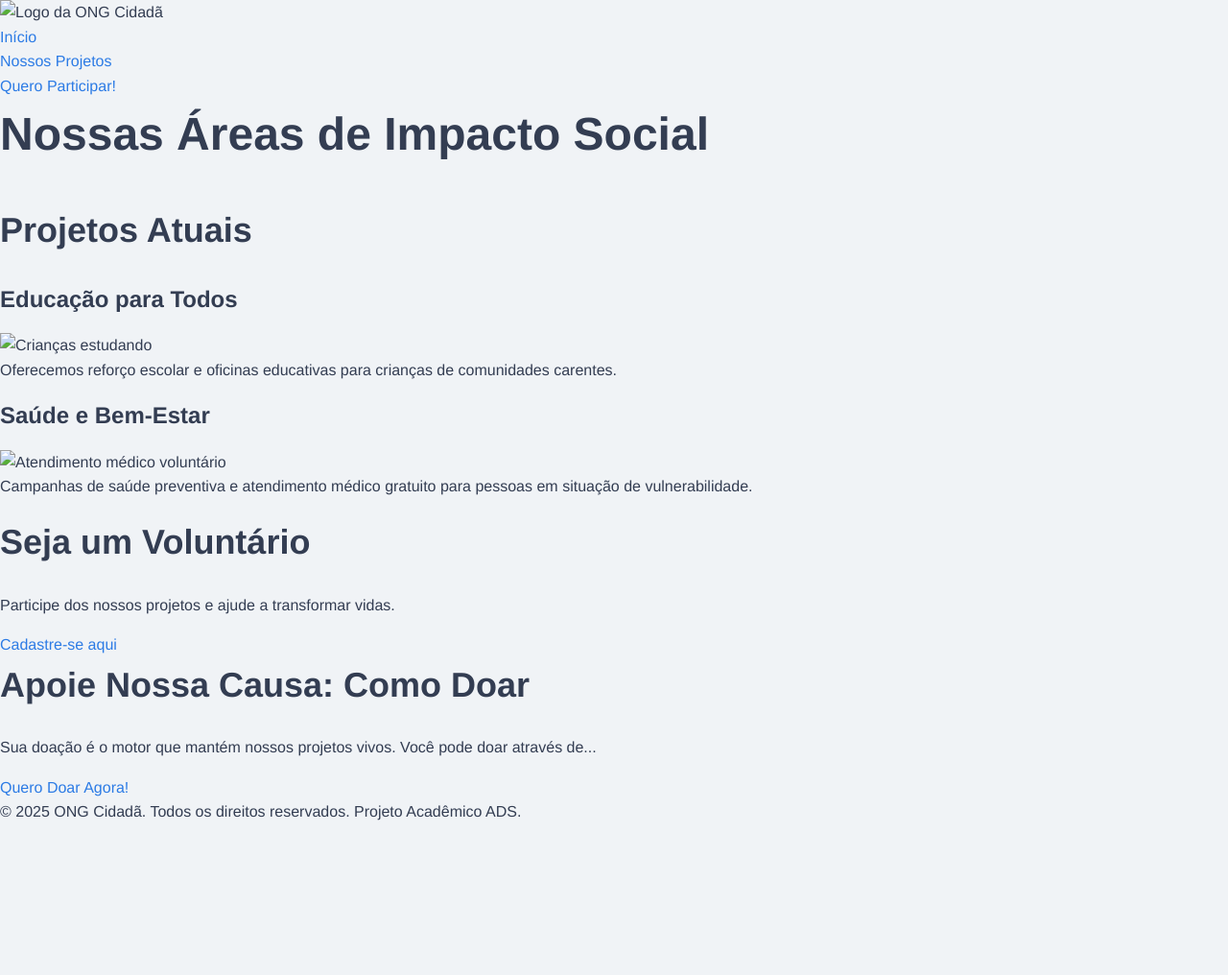
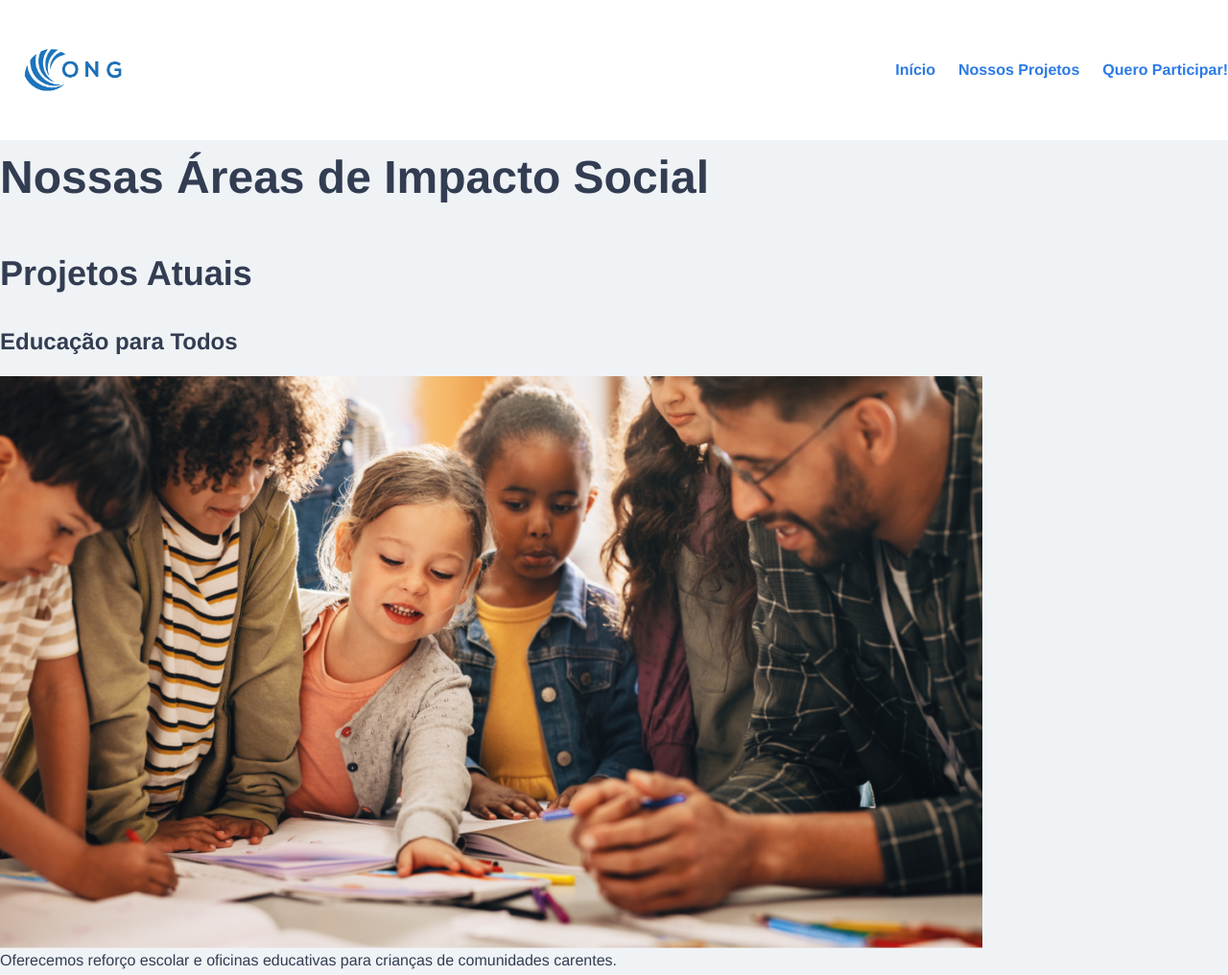
Before and after one commit to Hevelly-pixel/site-ong, a plain HTML site: page projetos.html in a window 1280 px wide. Shown: the top 1016 px of the page at 96% size. Before the commit the page ends 875 px from the top, so only its background shows below. Drawn offline with Linux system fonts and the light colour scheme.

Commit message:
Ajustes Finais e Conclusão da Entrega 2: Estrutura e Estilização Finalizada.

```diff
--- /dev/null
+++ b/css/base/layout/_header.css
@@ -0,0 +1,33 @@
+/*
+  =============================================
+  REQUISITO: NAVEGAÇÃO SOFISTICADA E FLEXBOX
+  =============================================
+*/
+header {
+    background-color: var(--cor-neutra-clara);
+    padding: var(--espaco-2x) 0;
+    border-bottom: 1px solid var(--cor-neutra-fundo);
+}
+
+header nav {
+    display: flex; /* Uso de Flexbox para alinhamento */
+    justify-content: space-between;
+    align-items: center;
+}
+
+/* CÓDIGO CRÍTICO PARA DIMENSIONAR A LOGO (150px) */
+header .logo {
+    width: 150px;
+    height: auto;
+}
+
+header nav ul {
+    display: flex;
+    gap: var(--espaco-3x);
+    margin: 0;
+}
+
+header nav ul li a {
+    font-weight: 600;
+    padding: var(--espaco-1x) 0;
+}
--- a/css/base/layout/components/_cards.css
+++ b/css/base/layout/components/_cards.css
@@ -1,28 +1,38 @@
 /*
   =============================================
-  REQUISITO: SISTEMA DE CARDS RESPONSIVOS
+  SISTEMA DE CARDS RESPONSIVOS
   =============================================
 */
 
 .card {
+    /* Cor de fundo e sombra */
     background-color: var(--cor-neutra-clara);
     border-radius: 8px;
     box-shadow: 0 4px 12px rgba(0, 0, 0, 0.05);
     padding: var(--espaco-3x);
-    display: flex; /* Uso de Flexbox para alinhamento interno */
+
+    /* Requisito: Grid Flexível */
+    display: flex;
     flex-direction: column;
-    height: 100%; /* Garante que todos os cards na mesma row tenham a mesma altura */
+    height: 100%;
     transition: transform 0.3s ease;
 }
 
 .card:hover {
-    transform: translateY(-5px); /* Efeito sutil ao passar o mouse */
+    transform: translateY(-5px);
     box-shadow: 0 8px 20px rgba(0, 0, 0, 0.1);
 }
 
+/* CÓDIGO CRÍTICO PARA DEIXAR AS IMAGENS PROPORCIONAIS */
 .card img {
+    /* Garante que a imagem não ultrapasse a largura do card */
+    max-width: 100%;
+    /* Define uma altura máxima de 200px para todas as imagens de projeto */
+    height: 200px;
+    /* MANTÉM A PROPORÇÃO: Recorta a imagem para preencher o espaço sem distorcer */
+    object-fit: cover;
+
     margin-bottom: var(--espaco-2x);
     border-radius: 4px;
-    object-fit: cover;
-    height: 200px; /* Altura fixa para as imagens dentro dos cards */
+    display: block;
 }
--- a/css/style.css
+++ b/css/style.css
@@ -1,21 +1,21 @@
 /* ----------------------------------------------------
-  ESTRUTURA MODULAR CSS - IMPORTAÇÕES
-  Este arquivo importa todos os módulos.
+  ESTRUTURA MODULAR CSS - IMPORTAÇÕES (AJUSTADO PARA A SUA ESTRUTURA)
+  Este código funciona para a estrutura que você criou.
 ---------------------------------------------------- */
 
-/* 1. BASE: Design System, Reset e Tipografia */
+/* 1. BASE: Arquivos que estão diretamente em css/base/ */
 @import url('./base/_reset.css');
 @import url('./base/_design-system.css');
 @import url('./base/_tipografia.css');
+@import url('./base/_grid.css'); /* Se o grid foi parar na pasta base, importamos daqui */
 
 
-/* 2. LAYOUT: Estrutura Geral, Header, Footer e Grid */
-@import url('./layout/_grid.css');
-@import url('./layout/_header.css');
-@import url('./layout/_footer.css');
+/* 2. LAYOUT: Arquivos que estão em css/base/layout/ */
+@import url('./base/layout/_header.css');
+@import url('./base/layout/_footer.css');
 
 
-/* 3. COMPONENTES: Cards, Botões e Formulários */
-@import url('./components/_buttons.css');
-@import url('./components/_forms.css');
-@import url('./components/_cards.css');
+/* 3. COMPONENTES: Arquivos que estão em css/base/components/ */
+@import url('./base/components/_buttons.css');
+@import url('./base/components/_forms.css');
+@import url('./base/components/_cards.css');
```
Also changed, not shown: images/banner-principal.jpg (added), images/logo.png (added), images/projeto1.jpg (added), images/projeto2.jpg (added).
